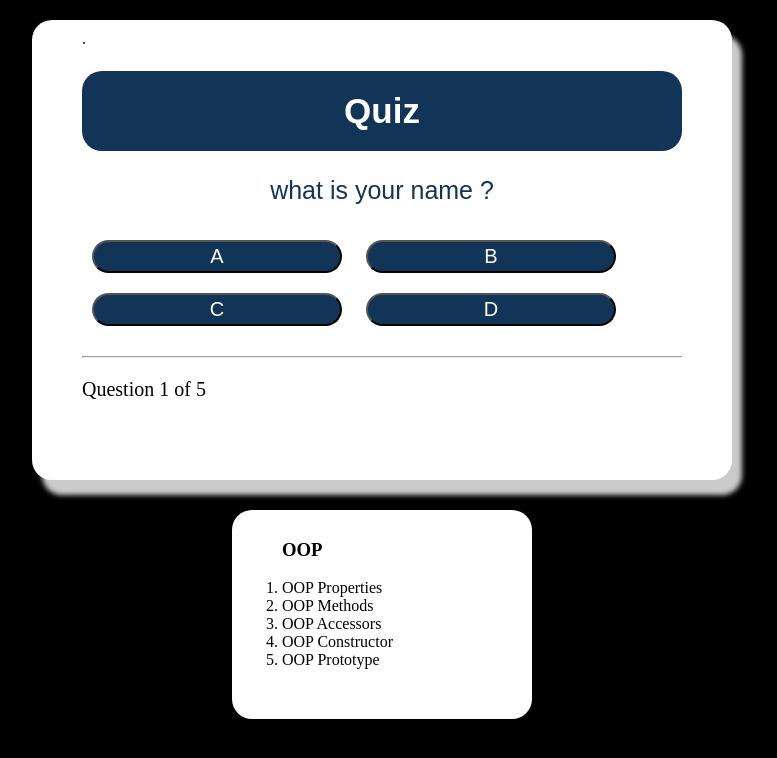
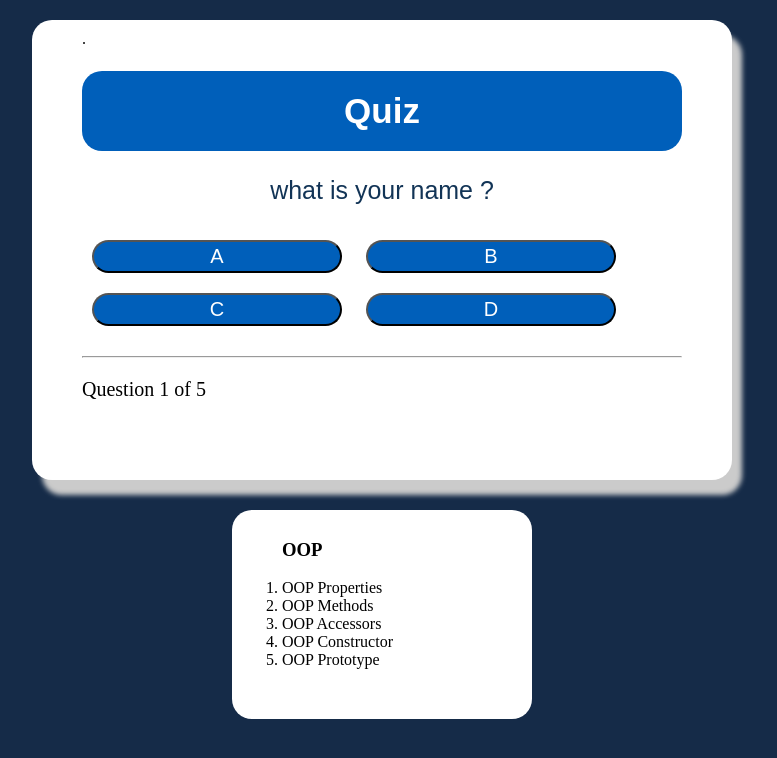
Before and after one commit to ProgMmgGhoneim/JS_pro1, a plain HTML site: page task3(Quiz App) using OOP/index.html in a window 1280 px wide. Shown: the whole page, without its empty margins (258-1035 px from the left). Drawn offline with Linux system fonts and the light colour scheme.

Commit message:
JS Tasks

```diff
--- a/task1/main.js
+++ b/task1/main.js
@@ -4,7 +4,7 @@ function check() {
   var q3 =document.quiz_form.Q3.value
   var q4 =document.quiz_form.Q4.value
 
-
+  var c = 0;
   if(q1 == " " || q2 == " "){
     alert('you must enter the value for all questiom !')
   }else {
@@ -21,7 +21,8 @@ function check() {
       c++;
     }
     document.getElementById('after_fin').style.visibility ="visible";
-    document.getElementById('count').innerHTML= " you got "+c+" correct";
+    document.getElementById('count').innerHTML= " you got "+ c +" correct";
+    console.log(c);
   }
 
 }
--- a/task3(Quiz App) using OOP/style.css
+++ b/task3(Quiz App) using OOP/style.css
@@ -1,5 +1,5 @@
 body{
-  background-color: #000;
+  background-color: #152B48;
   margin: 20px auto;
 }
 .content{
@@ -25,7 +25,7 @@ body{
   font-family: sans-serif;
   font-size: 35px;
   padding: 20px;
-  background: #123456;
+  background: #005FBA;
   border-radius: 20px;
   text-align: center;
   color: #fff;
@@ -48,7 +48,7 @@ body{
   border-radius: 20px;
   margin: 10px 10px;
   padding: 3px;
-  background: #123456;
+  background: #005FBA;
   color: #fff;
 }
 #btn1:hover, #btn2:hover, #btn3:hover, #btn0:hover {
```
Also changed, not shown: task4(greating message)using Canvas/index.html (added), task4(greating message)using Canvas/main.js (added), task4(greating message)using Canvas/style.css (added), task4/index.html (deleted), task4/main.js (deleted), task4/style.css (deleted).
